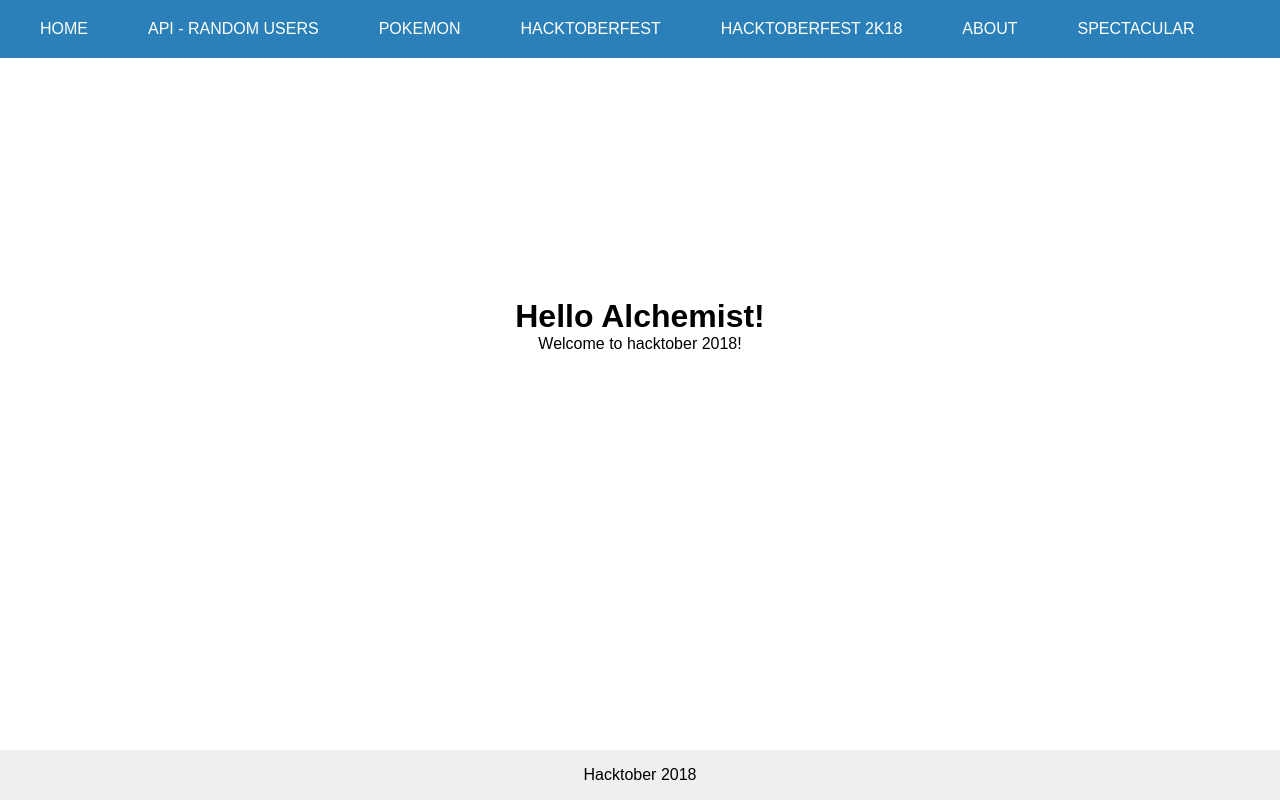
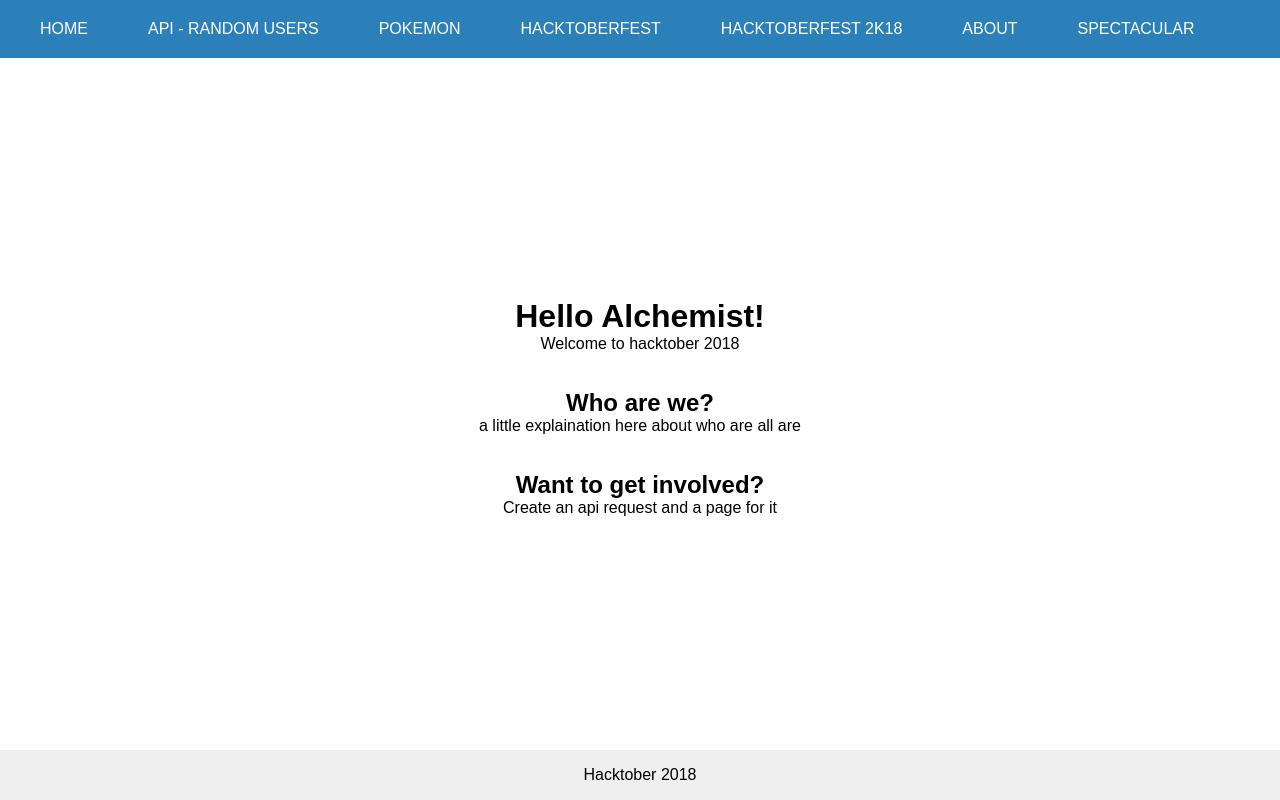
Before and after one commit to laurenlabs/hacktober-2018, a Next.js app: page / in a window 1280 px wide. Built offline with nearby package versions, Linux system fonts and the light colour scheme.

Commit message:
started with a rough idea of info to include

```diff
--- a/pages/index.jsx
+++ b/pages/index.jsx
@@ -1,12 +1,20 @@
 import React from 'react';
 import Page from '../components/Page';
 
- const Index = () => (
+const Index = () => (
   <Page>
     <div className="homePage">
       <h1>Hello Alchemist!</h1>
-      <p>Welcome to hacktober 2018!</p>
+      <p>Welcome to hacktober 2018</p>
+      <br />
+      <br />
+      <h2>Who are we?</h2>
+      <p>a little explaination here about who are all are</p>
+      <br />
+      <br />
+      <h2>Want to get involved?</h2>
+      <p>Create an api request and a page for it</p>
     </div>
   </Page>
 );
- export default Index;
+export default Index;
```
Also changed, not shown: 1 other file (tests, documents, lock files or other folders).
